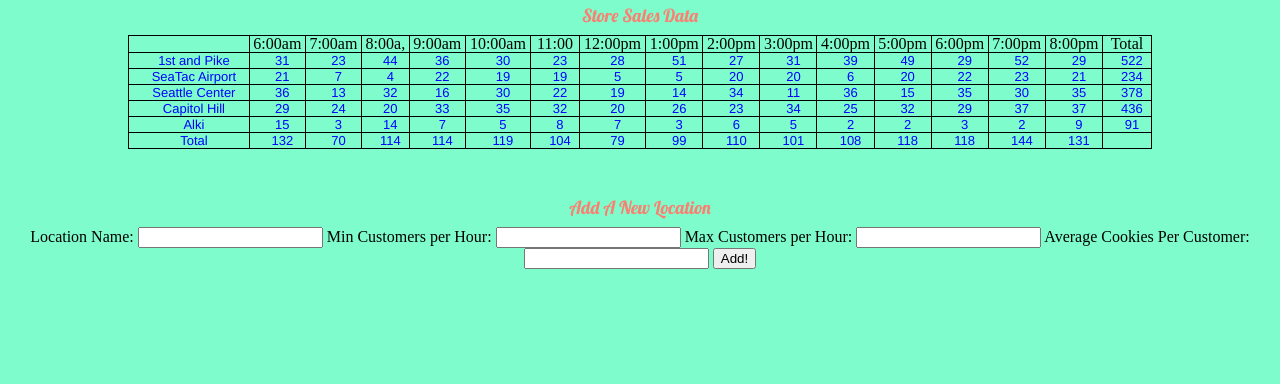
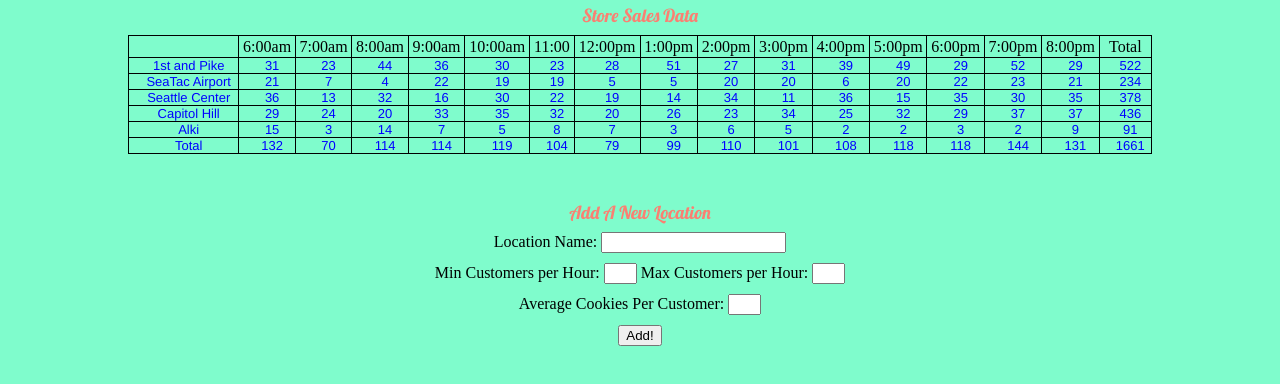
Before and after one commit to Hoffit/cookie-stand, a plain HTML site: page html/sales.html in a window 1280 px wide. Shown: the part 168-552 px from the top of the page. Drawn offline with Linux system fonts and the light colour scheme; a web font is replaced by a local one.

Commit message:
final final

```diff
--- a/css/style.css
+++ b/css/style.css
@@ -29,6 +29,9 @@
   font-size: small;
   padding: 10px 5px 10px 5px;
 }
+th {
+  padding: 2.5px;
+}
 /*2. A san-serif web font for data*/
 td {
   font-family: 'Helvetica', sans-serif;
@@ -57,7 +60,7 @@
   border: 1px solid black;
 }
 
-.location-sales-data {
+#CookieShopSalesTable {
   width: 80%;
   margin: 0 auto;/*auto will effectively center because left/right are auto (tricky)*/
 }
@@ -89,6 +92,10 @@
   margin: 10px 500px;
 }
 
+.form {
+  margin: 10px;
+}
+
 img.medium {
   height: 30px;
 }
--- a/html/sales.html
+++ b/html/sales.html
@@ -3,6 +3,7 @@
   Salmon cookie sales page
 -->
 <html>
+
 <head>
   <title>Pat's Salmon Cookies - Merchandise</title>
   <link rel="stylesheet" href="../css/reset.css">
@@ -11,6 +12,7 @@
   <link href="https://fonts.googleapis.com/css?family=Rajdhani" rel="stylesheet">
   <link href="https://fonts.googleapis.com/css?family=Lobster" rel="stylesheet">
 </head>
+
 <body>
   <header>
     <section class="header-inner">
@@ -18,18 +20,30 @@
       <img src="../img/frosted-cookie.png" class="brand">
       <nav>
         <ul>
-            <li><a href="../index.html">Home</a></li>
-            <li><a href="about.html">About</a></li>
-            <li><a href="locations.html">Locations</a></li>
-            <li><a href="store.html">Store</a></li>
-            <li><a href="sales.html">Sales</a></li>
+          <li>
+            <a href="../index.html">Home</a>
+          </li>
+          <li>
+            <a href="about.html">About</a>
+          </li>
+          <li>
+            <a href="locations.html">Locations</a>
+          </li>
+          <li>
+            <a href="store.html">Store</a>
+          </li>
+          <li>
+            <a href="sales.html">Sales</a>
+          </li>
         </ul>
       </nav>
     </section>
   </header>
   <main>
     <h2>Store Sales Data</h2>
-      <table id='CookieShopSalesTable' class="location-sales-data"></table>
+    <table id='CookieShopSalesTable'>
+      <tbody></tbody>
+    </table>
 
     <form id="store-sales-form">
       <fieldset>
@@ -38,25 +52,26 @@
         <label for="locationName">Location Name:</label>
         <input name="locationName" type="text" required>
 
+        <div class="form">
           <label for="minCustomersPerHour">Min Customers per Hour:</label>
-    <input name="minCustomersPerHour" type="text" required>
+          <input name="minCustomersPerHour" type="text" required size="1">
 
           <label for="maxCustomersPerHour">Max Customers per Hour:</label>
-    <input name="maxCustomersPerHour" type="text" required>
+          <input name="maxCustomersPerHour" type="text" required size="1">
+        </div>
 
+        <div class="form">
           <label for="averageCookiesPerCustomer">Average Cookies Per Customer:</label>
-    <input name="averageCookiesPerCustomer" type="text" required>
+          <input name="averageCookiesPerCustomer" type="text" required size="1">
+        </div>
 
         <button>Add!</button>
       </fieldset>
     </form>
-
-
-
-
   </main>
   <footer>
   </footer>
   <script src="../js/app.js"></script>
 </body>
+
 </html>
--- a/js/app.js
+++ b/js/app.js
@@ -9,7 +9,7 @@
 
 //Create a totals array for each hour stores are open
 //Initialize with zeroes otherise result is NAN later
-var hourlySalesTotal = [0,0,0,0,0,0,0,0,0,0,0,0,0,0,0];
+var hourlySalesTotal = [];
 
 //Get the DOM table object to populate with location sales information.
 var cookieShopLocationTable = document.getElementById('CookieShopSalesTable');
@@ -19,7 +19,6 @@
 
 /**
  * Cookie Shop Object with constructor and methods.
- *
  */
 function CookieShop(locationName, minCustomersPerHour, maxCustomersPerHour, averageCookiesPerCustomer) {
   this.locationName = locationName;
@@ -35,14 +34,14 @@
 }
 
 //Simulate real sales data using random number of customers in a range.
-CookieShop.prototype.calculateCustomersPerHour = function() {
+CookieShop.prototype.calculateCustomersPerHour = function () {
   return Math.floor(Math.random() * (this.maxCustomersPerHour - this.minCustomersPerHour)) + this.minCustomersPerHour;
 };
 
 //Use the simulated customer data from calculateCustomersPerHour to create hourly sales projections.
-CookieShop.prototype.calculateCookiesPerHour = function() {
-  var hoursOpen = (this.closingTime-this.openingTime)/100;
-  for(var i=0; i<hoursOpen; i++) {
+CookieShop.prototype.calculateCookiesPerHour = function () {
+  var hoursOpen = (this.closingTime - this.openingTime) / 100;
+  for (var i = 0; i < hoursOpen; i++) {
     this.hourlyProjections[i] = this.calculateCustomersPerHour();
     this.totalCookiesPerDay += this.hourlyProjections[i];
   }
@@ -50,20 +49,24 @@
 
 //Create the table header, one column for each hour of shop data.
 CookieShop.renderHeader = function () {
+  var tableHead = document.createElement('thead');
   var headerRow = document.createElement('tr');
-  var headings = ['', '6:00am','7:00am','8:00a,','9:00am', '10:00am', '11:00', '12:00pm',
+  var headings = ['', '6:00am', '7:00am', '8:00am', '9:00am', '10:00am', '11:00', '12:00pm',
     '1:00pm', '2:00pm', '3:00pm', '4:00pm', '5:00pm', '6:00pm', '7:00pm', '8:00pm', 'Total'];
-  for(var i=0; i<headings.length; i++) {
-    var thElement = document.createElement('th');// 1. create th elements
-    thElement.textContent = headings[i];// 2. fill in their content
-    headerRow.appendChild(thElement);// 3. append th to headerRow
-    cookieShopLocationTable.appendChild(headerRow);
+  for (var i = 0; i < headings.length; i++) {
+    var thElement = document.createElement('th');
+    thElement.textContent = headings[i];
+    headerRow.appendChild(thElement);
   }
+  tableHead.appendChild(headerRow);
+  cookieShopLocationTable.appendChild(tableHead);
 };
 
 //Enable shop instance to populate table row with their hourly sales projections
-CookieShop.prototype.renderRow = function() {
+CookieShop.prototype.renderRow = function () {
 
+  //Grab parent element for new table row
+  var tBodyElement = cookieShopLocationTable.childNodes[1];
   var trElement = document.createElement('tr');// create tr
 
   //Populate first cell in row with shop name
@@ -73,8 +76,8 @@
   trElement.appendChild(tdElement);// append td to tr
 
   //Now loop through each hour and populate the cell with sales projection
-  var hoursOpen = (this.closingTime-this.openingTime)/100;
-  for(var i=0; i<hoursOpen; i++) {
+  var hoursOpen = (this.closingTime - this.openingTime) / 100;
+  for (var i = 0; i < hoursOpen; i++) {
     tdElement = document.createElement('td');
     tdElement.textContent = this.hourlyProjections[i];
     trElement.appendChild(tdElement);
@@ -86,56 +89,83 @@
   trElement.appendChild(tdElement);
 
   //Finally - add the newly populated row to the table.
-  cookieShopLocationTable.appendChild(trElement);
+  tBodyElement.appendChild(trElement);
 };
 
 //Enable shop instance to populate table row with their hourly sales projections
-CookieShop.renderFooter = function() {
-  var trElement = document.createElement('tr');// create tr
-  var tdElement = document.createElement('td');// create td
-  tdElement.textContent = 'Total';// give td content
-  trElement.appendChild(tdElement);// append td to tr
+CookieShop.renderFooter = function () {
+  var totalTotal = 0;//The total of all the hourly totals
+  var tfoot = document.createElement('tfoot');
+  var trElement = document.createElement('tr');
+  var tdElement = document.createElement('td');
+  tdElement.textContent = 'Total';
+  trElement.appendChild(tdElement);
+
   //Loop through the 15 hours of open time, and populate sums
-  for(var i=0; i<hourlySalesTotal.length; i++) {
+  var hourlyTotal = 0;
+  for (var i = 0; i < hourlySalesTotal.length; i++) {
     tdElement = document.createElement('td');
-    tdElement.textContent = hourlySalesTotal[i];
+    hourlyTotal = hourlySalesTotal[i];
+    tdElement.textContent = hourlyTotal;
     trElement.appendChild(tdElement);
+    totalTotal += hourlyTotal;
   }
-  cookieShopLocationTable.appendChild(trElement);
+
+  //Add the bottom right cell to the table -> total of totals
+  tdElement = document.createElement('td');
+  tdElement.textContent = totalTotal;
+  trElement.appendChild(tdElement);
+
+  tfoot.appendChild(trElement);
+  cookieShopLocationTable.appendChild(tfoot);
 };
 
 //Convenience method to loop through and render all the shops sales data.
-CookieShop.renderAllShops = function() {
-  for(var i=0; i<cookieShopLocations.length; i++) {
+CookieShop.renderAllShops = function () {
+  for (var i = 0; i < cookieShopLocations.length; i++) {
     cookieShopLocations[i].renderRow();
   }
 };
 
 //Build out hourly totals array for table footer
-CookieShop.calculateHourlyTotals = function() {
-  for(var i=0; i<cookieShopLocations.length; i++) {
+CookieShop.calculateHourlyTotals = function () {
+
+  //Initialize/reset totals array
+  var numberOfHourlyProjections = cookieShopLocations[0].hourlyProjections.length;
+  for (var k = 0; k < numberOfHourlyProjections; k++) {
+    hourlySalesTotal[k] = 0;
+  }
+
+  for (var i = 0; i < cookieShopLocations.length; i++) {
     var aCookieShop = cookieShopLocations[i];
-    var numberOfHourlyProjections = aCookieShop.hourlyProjections.length;
-    console.log(aCookieShop);
-    for(var j=0; j<numberOfHourlyProjections; j++) {
+    for (var j = 0; j < numberOfHourlyProjections; j++) {
       hourlySalesTotal[j] += aCookieShop.hourlyProjections[j];
     }
   }
 };
 
 // Callback function for when the form is submitted
-CookieShop.addNewCookieShop = function(event) {
+CookieShop.addNewCookieShop = function (event) {
   // always put this first, it will prevent the default behavior of the browser, which is to refresh the page when the form is submitted
   event.preventDefault();
+
   var newLocationName = event.target.locationName.value;
   var newMinCustomersPerHour = parseInt(event.target.minCustomersPerHour.value);
   var newMaxCustomersPerHour = parseInt(event.target.maxCustomersPerHour.value);
   var newAverageCookiesPerCustomer = parseFloat(event.target.averageCookiesPerCustomer.value);
 
-  var newCookieShop = new CookieShop(newLocationName, newMinCustomersPerHour, newMaxCustomersPerHour, newAverageCookiesPerCustomer);
-  hourlySalesTotal.push(0);
-  console.log(newCookieShop);
-  newCookieShop.renderRow();
+  new CookieShop(newLocationName, newMinCustomersPerHour, newMaxCustomersPerHour, newAverageCookiesPerCustomer);
+
+  //Reset the body and footer parts of table in prep for re-render
+  cookieShopLocationTable.replaceChild(
+    document.createElement('tbody'),
+    cookieShopLocationTable.childNodes[1]);
+  cookieShopLocationTable.removeChild(cookieShopLocationTable.lastChild);
+
+  //Render the sales data table
+  CookieShop.calculateHourlyTotals();
+  CookieShop.renderAllShops();
+  CookieShop.renderFooter();
 };
 
 //Instantiate five cookie shop objects.
```
Lines whose indentation alone changed are shown as unchanged.
